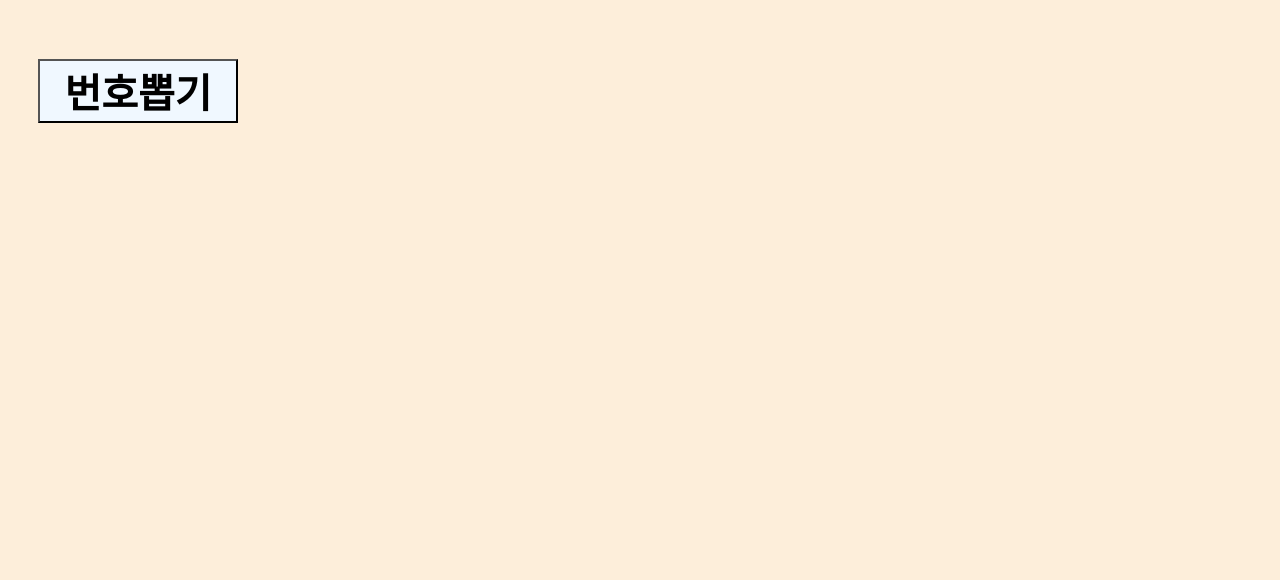
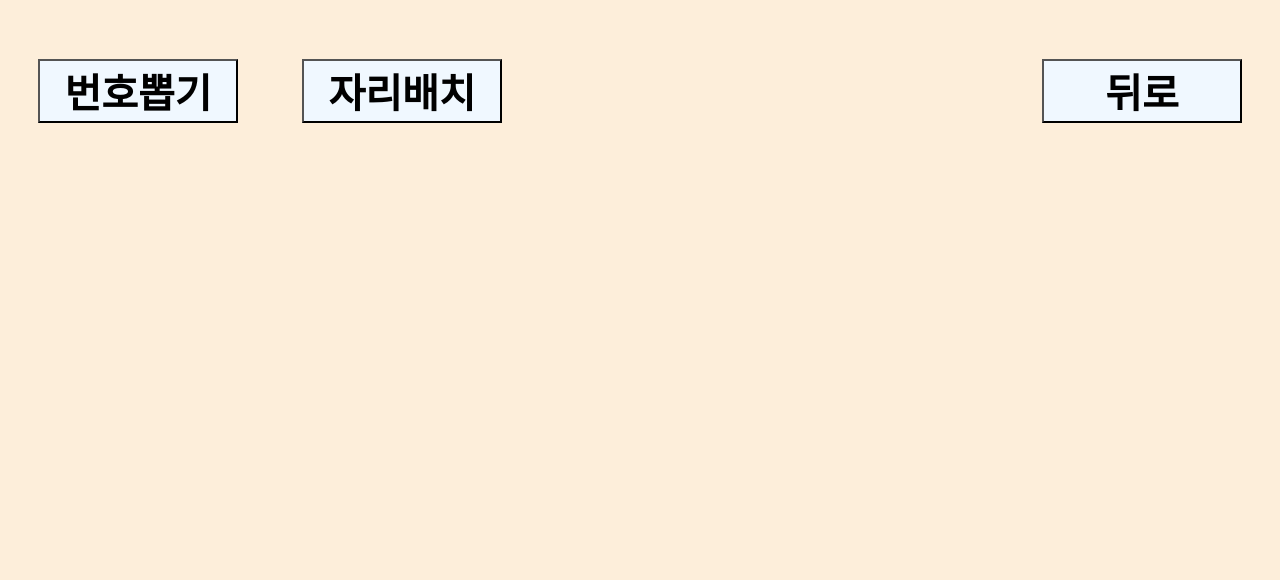
Before and after one commit to DOG15201/Teacher-s_Day, a plain HTML site: page download.html in a window 1280 px wide. Shown: the part 220-800 px from the top of the page. Drawn offline with Linux system fonts and the light colour scheme.

Commit message:
Update download.html

```diff
--- a/download.html
+++ b/download.html
@@ -10,6 +10,8 @@
 <body>
     <h1>다운로드</h1>
 
-    <input type="button" value="번호뽑기" download="number.exe">
+    <input type="button" value="번호뽑기">
+    <input type="button" value="자리배치">
+    <a href="index.html"><input type="button" value="뒤로" id="backButton"></a>
 </body>
 </html>
```
